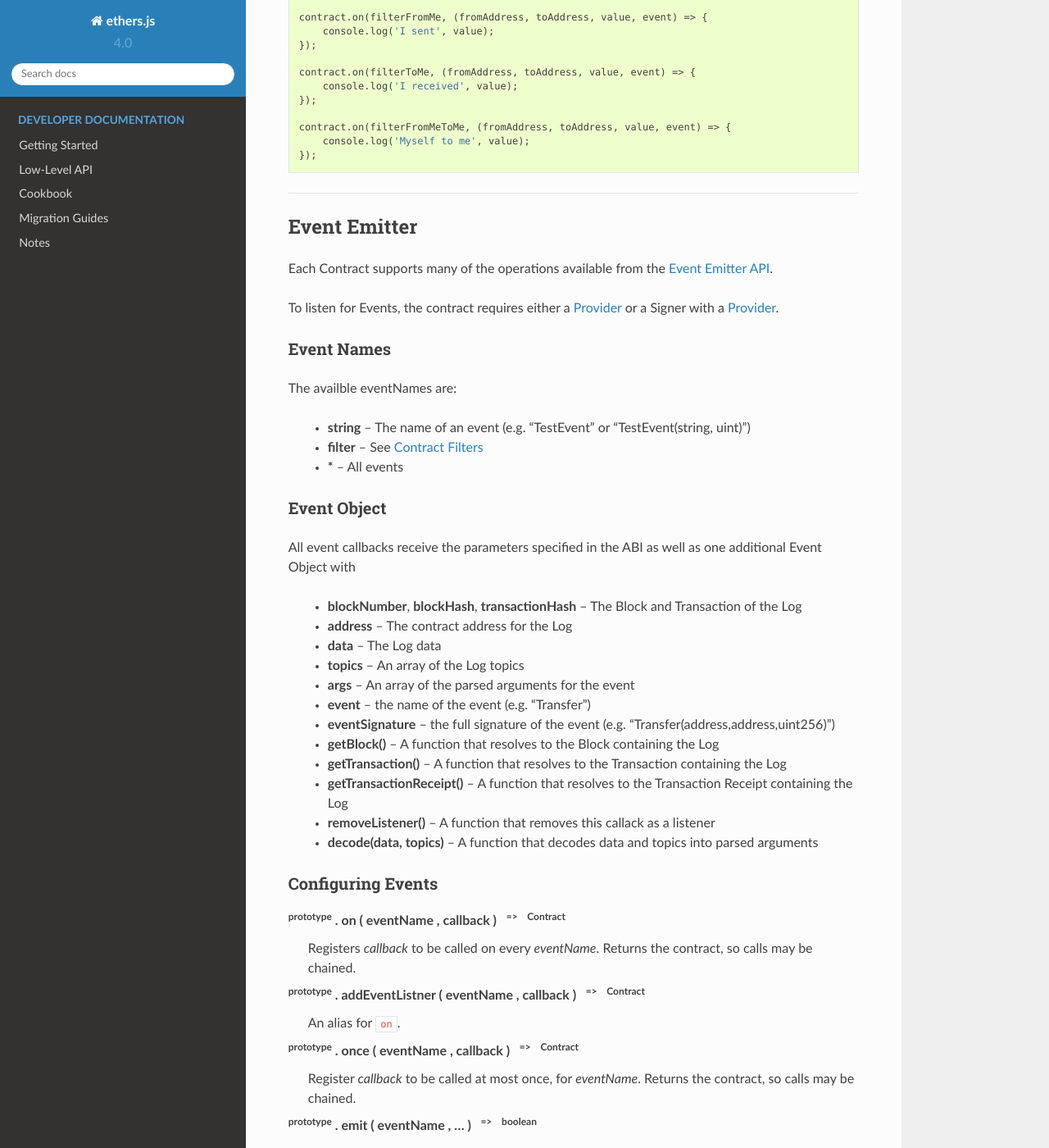
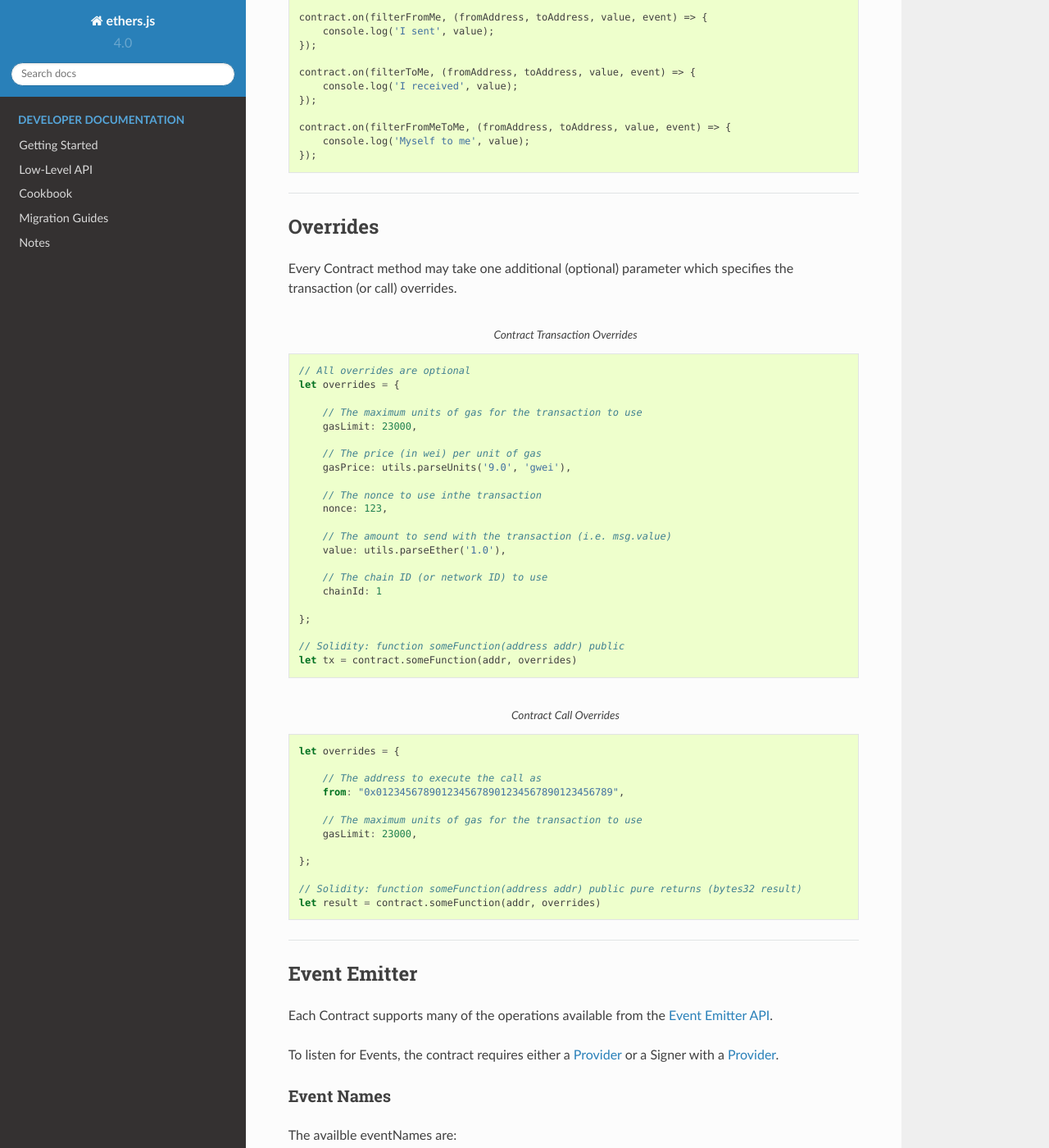
Before and after one commit to ethers-io/documentation, a Sphinx documentation site: the page built from source/ethers.js/source/api-contract.rst, in a window 1280 px wide and 1400 px high, scrolled down 7828 px. Shown: the whole window at 82% size. Built offline with Sphinx 7.4.7 and the Read the Docs theme 2.0.0, drawn with Linux system fonts in a browser that asks for light colours; pages that are not in the unit, such as notebooks, are missing from menus.

Commit message:
Added basic examples of overriding transaction parameters; needs to be expanded and better exaplined in the future.

```diff
--- a/source/ethers.js/source/api-contract.rst
+++ b/source/ethers.js/source/api-contract.rst
@@ -444,6 +444,58 @@ set of values. The ``null`` matches any value.
 
 -----
 
+.. _contract-overrides:
+
+Overrides
+=========
+
+Every Contract method may take one additional (optional) parameter which specifies the
+transaction (or call) overrides.
+
+.. code-block:: javascript
+    :caption: *Contract Transaction Overrides*
+
+    // All overrides are optional
+    let overrides = {
+
+        // The maximum units of gas for the transaction to use
+        gasLimit: 23000,
+
+        // The price (in wei) per unit of gas
+        gasPrice: utils.parseUnits('9.0', 'gwei'),
+
+        // The nonce to use inthe transaction
+        nonce: 123,
+
+        // The amount to send with the transaction (i.e. msg.value)
+        value: utils.parseEther('1.0'),
+
+        // The chain ID (or network ID) to use
+        chainId: 1
+
+    };
+
+    // Solidity: function someFunction(address addr) public
+    let tx = contract.someFunction(addr, overrides)
+
+.. code-block:: javascript
+    :caption: *Contract Call Overrides*
+
+    let overrides = {
+
+        // The address to execute the call as
+        from: "0x0123456789012345678901234567890123456789",
+
+        // The maximum units of gas for the transaction to use
+        gasLimit: 23000,
+
+    };
+
+    // Solidity: function someFunction(address addr) public pure returns (bytes32 result)
+    let result = contract.someFunction(addr, overrides)
+
+-----
+
 .. _contract-event-emitter:
 
 Event Emitter
```
